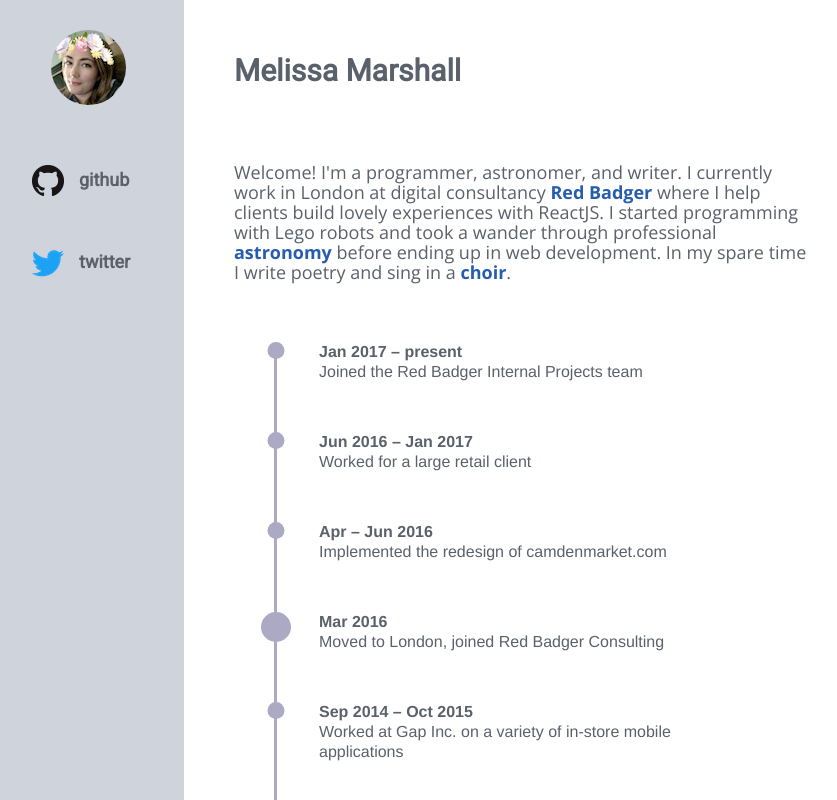
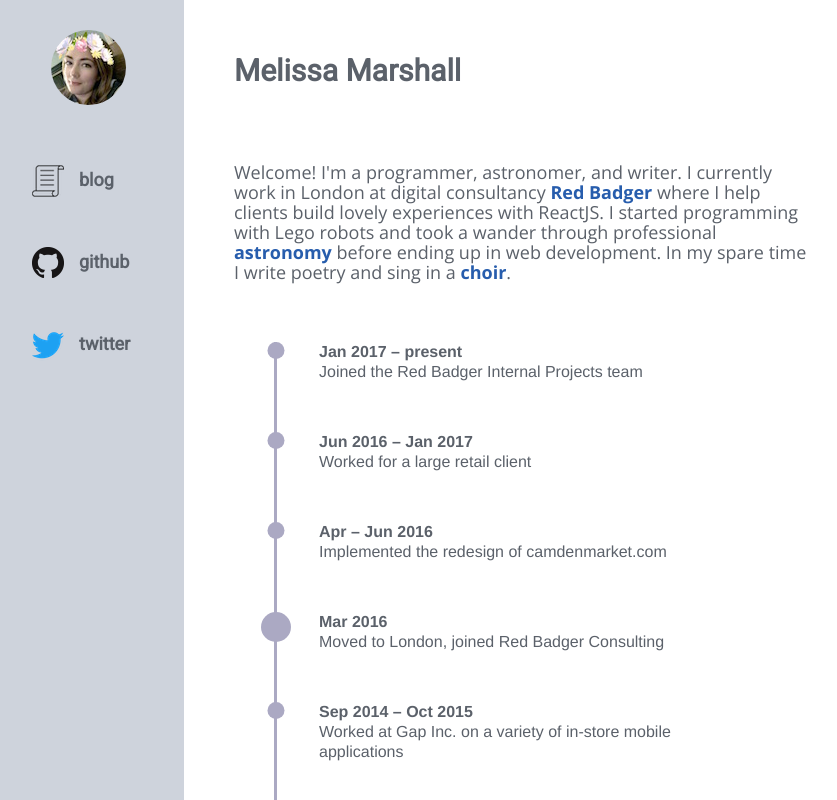
Before and after one commit to mveritym/super-duper-guacamole, a Vue app: page / in a window 1280 px wide. Shown: the top 800 px of the page, without its empty margins (8-845 px from the left). Built offline with nearby package versions, Linux system fonts and the light colour scheme.

Commit message:
Showing blog with link to Medium for now

```diff
--- a/src/components/Navigation.vue
+++ b/src/components/Navigation.vue
@@ -3,7 +3,11 @@
     <div id="picture">
     </div>
     <ul>
-      <li style="display:none;"><img src="../assets/blog-icon.png" />blog</li>
+      <li>
+        <a href="https://medium.com/@mveritym">
+          <img src="../assets/blog-icon.png" />blog
+        </a>
+      </li>
       <li>
         <a href="https://www.github.com/mveritym">
           <img src="../assets/github-icon.png" />github
```
